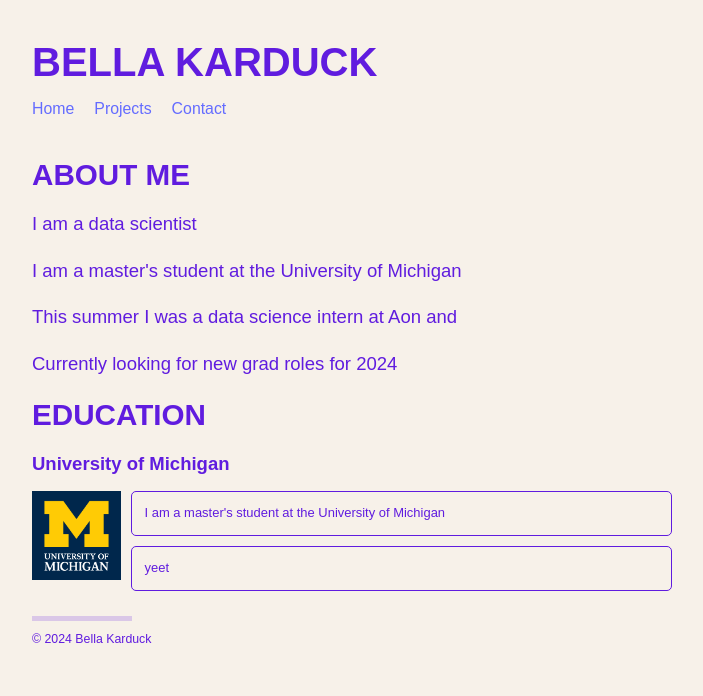
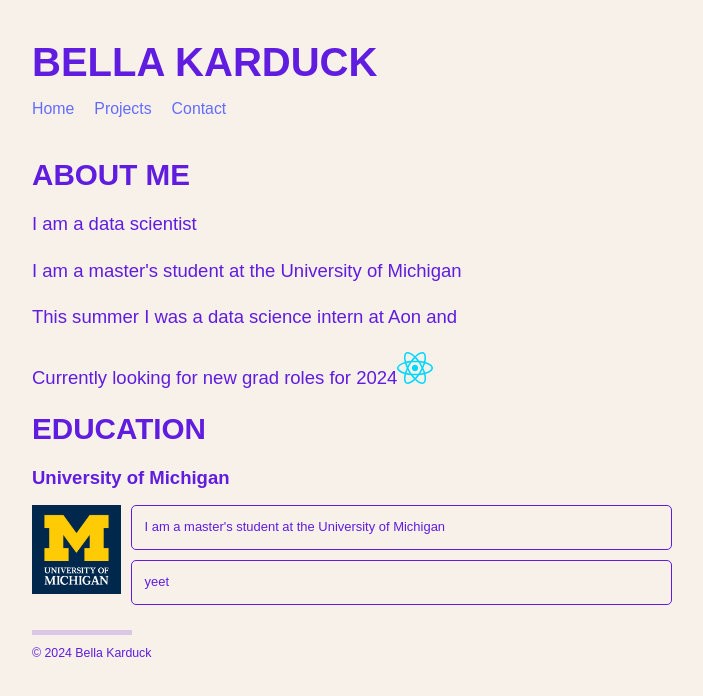
Before and after one commit to bkarduck/bkarduck.github.io, a React (Vite) app: page / in a window 1280 px wide. Shown: the top 696 px of the page, without its empty margins (64-767 px from the left). Built offline with nearby package versions, Linux system fonts and the light colour scheme.

Commit message:
mfdlkjaf

```diff
--- a/src/components/HomePage.jsx
+++ b/src/components/HomePage.jsx
@@ -1,5 +1,7 @@
 // HomePage.js
 import Education from "./Education";
+import reactLogo from './../assets/react.svg'
+import umich from './../assets/images/umich.png'
 function HomePage() {
     return(
     <>
@@ -20,11 +22,11 @@ function HomePage() {
       </p>
       <p>
           Currently looking for new grad roles for 2024
-
+      <img src={reactLogo} className="logo react" alt="React logo" />
 
       </p>
       <h2>Education</h2>
-      <Education title="University of Michigan" description="I am a master's student at the University of Michigan" awards='yeet' imageUrl="/assets/images/umich.png"/>
+      <Education title="University of Michigan" description="I am a master's student at the University of Michigan" awards='yeet' imageUrl={umich}/>
 
   </div>
 
```
